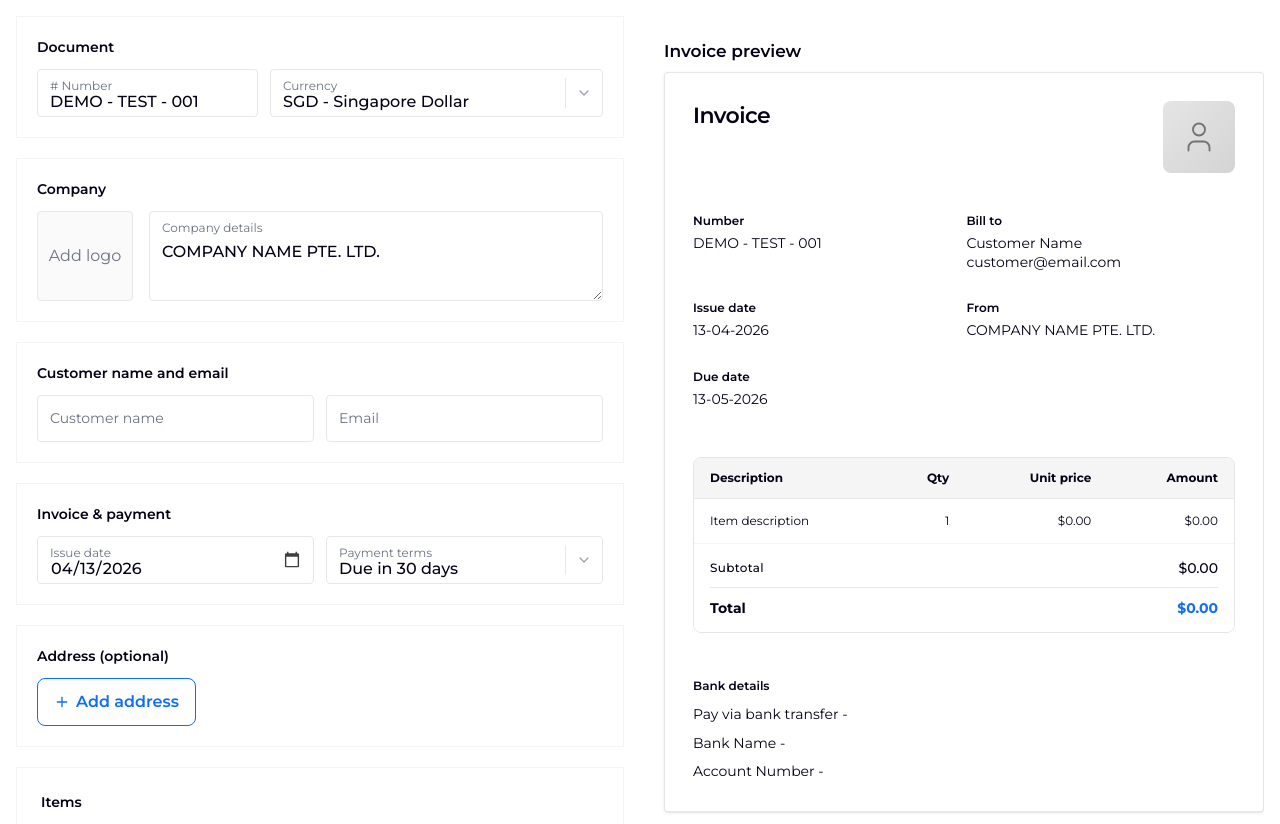
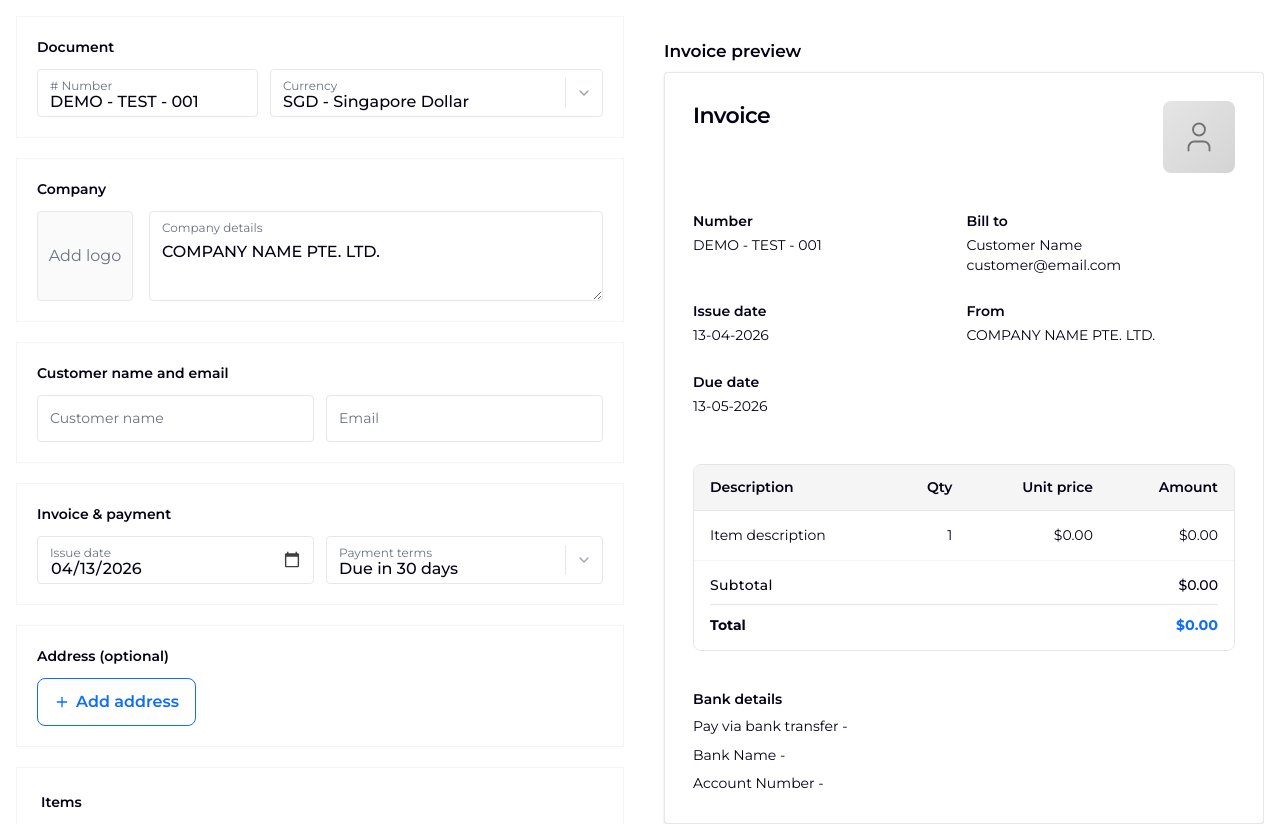
Before and after one commit to sonytrinh91/sleek-invoice-generator, a React (Vite) app: page / in a window 1280 px wide. Shown: the top 824 px of the page. Built offline with nearby package versions, Linux system fonts and the light colour scheme.

Commit message:
fix: refactor styles

```diff
--- a/index.html
+++ b/index.html
@@ -12,7 +12,11 @@
     <meta property="og:locale" content="en_SG" />
     <link rel="preconnect" href="https://fonts.googleapis.com" />
     <link rel="preconnect" href="https://fonts.gstatic.com" crossorigin />
-    <link href="https://fonts.googleapis.com/css2?family=Montserrat:wght@400;500;600;700&display=swap" rel="stylesheet" />
+    <link
+      href="https://fonts.googleapis.com/css2?family=Montserrat:wght@400;500;600;700&display=swap"
+      rel="stylesheet"
+      crossorigin
+    />
     <script type="text/javascript">
       document.addEventListener("DOMContentLoaded", function () {
         document.addEventListener("click", function (e) {
--- a/src/App.jsx
+++ b/src/App.jsx
@@ -60,7 +60,9 @@
   const handlePrint = useReactToPrint({
     contentRef: printRef,
     documentTitle: () => "",
+    /** Injected into the print iframe <head> (along with cloned app styles). Fonts + color accuracy. */
     pageStyle: `
+      @import url('https://fonts.googleapis.com/css2?family=Montserrat:wght@400;500;600;700&display=swap');
       @page { margin: 12mm; size: auto; }
       @media print {
         body { -webkit-print-color-adjust: exact; print-color-adjust: exact; }
--- a/src/components/invoice/InvoicePreviewPanel.jsx
+++ b/src/components/invoice/InvoicePreviewPanel.jsx
@@ -20,10 +20,14 @@
         </h2>
         <div className="w-full print:block print:scale-100">
           <div className="w-full min-w-0 origin-top print:scale-100">
-            <div
-              ref={ref}
-              className="sleek-invoice-print-root w-full max-w-none rounded border border-neutral-200/90 bg-white p-5 shadow-sm print:w-full print:border-0 print:p-8 print:shadow-none sm:p-6 md:p-7"
-            >
+            {/*
+              Outer node: tokens only (.sleek-invoice-print-root). Tailwind important() generates
+              :is(#sleek-invoice-app,.sleek-invoice-print-root) .foo — .foo must be a *descendant*,
+              not the same element as .sleek-invoice-print-root, or print/PDF preview loses all
+              utilities when #sleek-invoice-app is absent (react-to-print iframe).
+            */}
+            <div ref={ref} className="sleek-invoice-print-root">
+              <div className="invoice-print-surface w-full max-w-none rounded border border-neutral-200/90 bg-white p-5 shadow-sm print:w-full print:border-0 print:p-8 print:shadow-none sm:p-6 md:p-7">
                 <InvoiceSheet
                   form={form}
                   billTo={billTo}
@@ -37,6 +41,7 @@
             </div>
           </div>
         </div>
+      </div>
     </aside>
   )
 })
--- a/src/components/invoice/InvoiceSheet.jsx
+++ b/src/components/invoice/InvoiceSheet.jsx
@@ -2,9 +2,9 @@
 import { User } from 'lucide-react'
 import { formatInvoiceAddress, formatMoney } from '../../invoice/utils.js'
 
-const labelClass = 'text-xs font-semibold leading-tight text-fg-muted'
+const labelClass = 'text-sm font-semibold leading-tight text-fg-muted'
 const valueClass =
-  'mt-1.5 text-sm font-normal leading-snug text-fg'
+  'mt-1.5 text-[14px] font-normal leading-snug text-fg'
 
 function MetaBlock({ label, children, valueClassName }) {
   return (
@@ -51,7 +51,7 @@
   )
 
   return (
-    <div className="invoice-sheet text-base font-normal leading-normal text-fg antialiased">
+    <div className="invoice-sheet text-[14px] font-normal leading-normal text-fg antialiased">
       <div className="invoice-sheet__header mb-10 flex items-start justify-between gap-4">
         <h4 className="min-w-0 flex-1 text-[1.375rem] font-semibold leading-snug tracking-tight text-fg-strong">
           Invoice
@@ -87,19 +87,19 @@
 
       <div className="invoice-sheet__table-card mb-10 overflow-hidden rounded-lg border border-neutral-200 bg-white">
         <div className="invoice-sheet__table-scroll overflow-x-auto">
-          <table className="sleek-invoice-sheet-table w-full border-collapse text-[14px]">
-            <thead>
+          <table className="sleek-invoice-sheet-table w-full border-collapse text-[14px] leading-normal">
+            <thead className="invoice-sheet__thead">
               <tr className="bg-neutral-100">
-                <th className="px-4 py-3 text-left text-xs! font-bold text-fg-strong">
+                <th className="px-4 py-3 text-left text-[12px] font-semibold text-fg-strong">
                   Description
                 </th>
-                <th className="w-[4.5rem] px-4 py-3 text-right text-xs! font-bold text-fg-strong">
+                <th className="w-[4.5rem] px-4 py-3 text-right text-[12px] font-semibold text-fg-strong">
                   Qty
                 </th>
-                <th className="px-4 py-3 text-right text-xs! font-bold text-fg-strong">
+                <th className="px-4 py-3 text-right text-[12px] font-semibold text-fg-strong">
                   Unit price
                 </th>
-                <th className="px-4 py-3 text-right text-xs! font-bold text-fg-strong">
+                <th className="px-4 py-3 text-right text-[12px] font-semibold text-fg-strong">
                   Amount
                 </th>
               </tr>
@@ -107,16 +107,16 @@
             <tbody className="bg-white">
               {form.items.map((item, i) => (
                 <tr key={item.id} className="bg-white">
-                  <td className="bg-white px-4 py-3.5 text-xs! text-fg-body">
+                  <td className="bg-white px-4 py-3.5 text-[14px] text-fg-body">
                     {item.description.trim() || 'Item description'}
                   </td>
-                  <td className="bg-white px-4 py-3.5 text-right text-xs! text-fg-body">
+                  <td className="bg-white px-4 py-3.5 text-right text-[14px] text-fg-body">
                     {item.qty || '0'}
                   </td>
-                  <td className="bg-white px-4 py-3.5 text-right text-xs! text-fg-body">
+                  <td className="bg-white px-4 py-3.5 text-right text-[14px] text-fg-body">
                     {formatMoney(parseFloat(item.unitPrice) || 0, cur)}
                   </td>
-                  <td className="bg-white px-4 py-3.5 text-right text-xs! text-fg-body">
+                  <td className="bg-white px-4 py-3.5 text-right text-[14px] text-fg-body">
                     {formatMoney(lineAmounts[i], cur)}
                   </td>
                 </tr>
@@ -127,7 +127,7 @@
         {/* No border-t here: last table row already has a bottom rule; avoids a doubled line with themes. */}
         <div className="invoice-sheet__totals space-y-1 bg-white px-4 py-3.5 text-[14px]">
           <div className="invoice-sheet__total-row flex items-center justify-between gap-4">
-            <span className="text-xs! font-medium tracking-wide text-fg-muted">
+            <span className="text-[14px] font-medium tracking-wide text-fg-muted">
               Subtotal
             </span>
             <span className="font-medium text-fg-body">
@@ -136,7 +136,7 @@
           </div>
           {form.taxEnabled ? (
             <div className="invoice-sheet__total-row flex items-center justify-between gap-4">
-              <span className="text-xs! font-medium uppercase tracking-wide text-fg-muted">
+              <span className="text-[14px] font-medium uppercase tracking-wide text-fg-muted">
                 GST
               </span>
               <span className="font-medium text-fg-body">
@@ -146,7 +146,7 @@
           ) : null}
           {t.discountAmount > 1e-9 ? (
             <div className="invoice-sheet__total-row flex items-center justify-between gap-4">
-              <span className="text-xs! font-medium uppercase tracking-wide text-fg-muted">
+              <span className="text-[14px] font-medium uppercase tracking-wide text-fg-muted">
                 Discount
               </span>
               <span className="font-medium text-fg-body">
@@ -156,8 +156,8 @@
           ) : null}
           <div className="my-2 border-t border-neutral-200/90" />
           <div className="invoice-sheet__total-row invoice-sheet__total-row--grand flex items-center justify-between gap-4 pt-0.5">
-            <span className="text-sm font-bold text-fg-strong">Total</span>
-            <span className="text-sm font-bold text-accent">
+            <span className="text-[14px] font-bold text-fg-strong">Total</span>
+            <span className="text-[14px] font-bold tabular-nums text-accent">
               {formatMoney(t.grandTotal, cur)}
             </span>
           </div>
@@ -166,8 +166,8 @@
 
       {form.notes.trim() ? (
         <div className="mb-10">
-          <h4 className="mb-3 text-xs! font-semibold text-fg-strong">Notes</h4>
-          <p className="whitespace-pre-line text-xs! leading-relaxed text-fg-secondary">
+          <h4 className="mb-3 text-[14px] font-semibold text-fg-strong">Notes</h4>
+          <p className="whitespace-pre-line text-[14px] leading-relaxed text-fg-secondary">
             {form.notes}
           </p>
         </div>
@@ -175,9 +175,7 @@
 
       {form.bankDetailsText.trim() ? (
         <div className="mt-2">
-          <span className="text-xs! font-semibold text-fg-strong">
-            Bank details
-          </span>
+          <MetaBlock label="Bank details" />
           <div className="space-y-1.5 mt-1.5 text-[14px] leading-relaxed text-fg-secondary">
             {form.bankDetailsText.split('\n').map((line, idx) => (
               <p key={idx}>{line || '\u00a0'}</p>
--- a/src/index.css
+++ b/src/index.css
@@ -74,8 +74,10 @@
 }
 
 /*
- * react-to-print clones only this subtree into a new document — no #sleek-invoice-app ancestor.
- * Mirror tokens + font so Tailwind (:is important) and fg-* utilities resolve in print preview.
+ * react-to-print clones only this subtree — no #sleek-invoice-app. Keep tokens here only;
+ * do not put Tailwind utilities on this same node: important() scopes utilities as
+ * :is(#sleek-invoice-app,.sleek-invoice-print-root) .foo, which requires .foo to be a *descendant*,
+ * not this element. Visual/layout classes live on .invoice-print-surface inside InvoicePreviewPanel.
  */
 .sleek-invoice-print-root {
   width: 100%;
@@ -92,7 +94,8 @@
   isolation: isolate;
   box-sizing: border-box;
   font-family: var(--sleek-font-family, 'Montserrat', sans-serif) !important;
-  font-size: 16px;
+  /* Match invoice sheet body copy (PDF/print preview vs on-screen preview). */
+  font-size: 14px;
   font-weight: 400;
   line-height: 1.5;
   color: #040015;
@@ -632,6 +635,22 @@
   border-bottom-color: #e5e7eb !important;
 }
 
+/* Header row fill: themes/print often strip table backgrounds; match Tailwind bg-neutral-100. */
+:is(#sleek-invoice-app, .sleek-invoice-print-root)
+  .invoice-sheet
+  table.sleek-invoice-sheet-table
+  thead
+  tr,
+:is(#sleek-invoice-app, .sleek-invoice-print-root)
+  .invoice-sheet
+  table.sleek-invoice-sheet-table
+  thead
+  th {
+  background-color: #f5f5f5 !important;
+  -webkit-print-color-adjust: exact !important;
+  print-color-adjust: exact !important;
+}
+
 /*
  * Invoice sheet preview: themes (esp. WordPress) often use table { display: block } or strip
  * grid/flex, which collapses columns into one run-on line. Force native table + layout models.
@@ -669,6 +688,8 @@
 :is(#sleek-invoice-app, .sleek-invoice-print-root) .invoice-sheet table.sleek-invoice-sheet-table td {
   display: table-cell !important;
   vertical-align: top !important;
+  font-size: 14px !important;
+  line-height: 1.5 !important;
 }
 
 :is(#sleek-invoice-app, .sleek-invoice-print-root) .invoice-sheet__header {
--- a/src/invoice/constants.js
+++ b/src/invoice/constants.js
@@ -20,7 +20,7 @@
     id: 'wise',
     label: 'Wise - Multi currency',
     details:
-      'Pay via bank transfer - \nBank Name - \nAccount Number -',
+      'Pay via bank transfer - \nBank Name - \nAccount Number - ',
   },
   {
     id: 'dbs',
```
Lines whose indentation alone changed are shown as unchanged.
